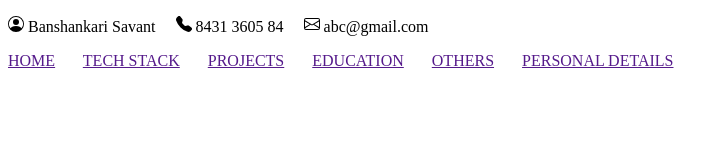
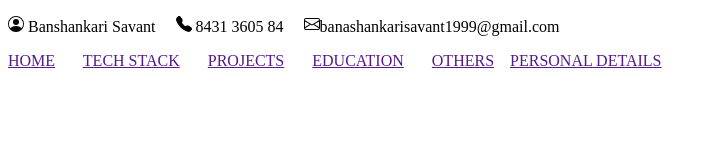
Before and after one commit to banashankarisavant1999/my-profile, a plain HTML site: page index.html in a window 1280 px wide. Shown: the whole page, without its empty margins (0-728 px from the left). Drawn offline with Linux system fonts and the light colour scheme.

Commit message:
Updated Email Id
Updated Email Id

```diff
--- a/index.html
+++ b/index.html
@@ -17,7 +17,7 @@
           </svg> 8431 3605 84 &nbsp; &nbsp;
           <svg xmlns="http://www.w3.org/2000/svg" width="16" height="16" fill="currentColor" class="bi bi-envelope" viewBox="0 0 16 16">
             <path d="M0 4a2 2 0 0 1 2-2h12a2 2 0 0 1 2 2v8a2 2 0 0 1-2 2H2a2 2 0 0 1-2-2zm2-1a1 1 0 0 0-1 1v.217l7 4.2 7-4.2V4a1 1 0 0 0-1-1zm13 2.383-4.708 2.825L15 11.105zm-.034 6.876-5.64-3.471L8 9.583l-1.326-.795-5.64 3.47A1 1 0 0 0 2 13h12a1 1 0 0 0 .966-.741M1 11.105l4.708-2.897L1 5.383z"/>
-          </svg> abc@gmail.com</p>
+          </svg>banashankarisavant1999@gmail.com</p>
     </header>
 
     <!--- Nevigation section ----->
@@ -26,7 +26,7 @@
  <a href="">TECH STACK</a>&nbsp; &nbsp;&nbsp; &nbsp;
  <a href="">PROJECTS</a>&nbsp; &nbsp;&nbsp; &nbsp;
  <a href="">EDUCATION</a>&nbsp; &nbsp;&nbsp; &nbsp;
- <a href="">OTHERS</a>&nbsp; &nbsp;&nbsp; &nbsp;
+ <a href="">OTHERS</a>&nbsp; &nbsp;
  <a href="">PERSONAL DETAILS</a>
 
     </nev>
```
